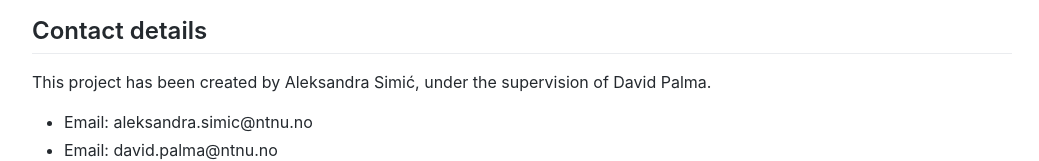
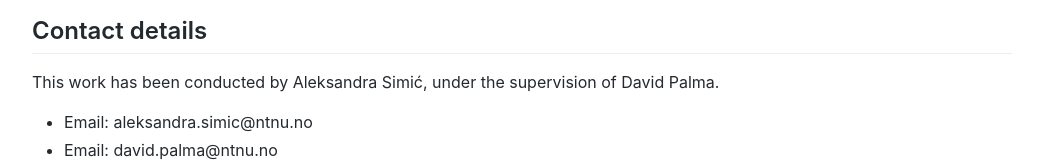
Before and after one commit to PalmaITEM/aleksandra-simic-enriched_iac, a plain HTML site: page index.html in a window 1280 px wide. Shown: the part 905-1066 px from the top of the page, without its empty margins (118-1157 px from the left). Drawn offline with Linux system fonts and the light colour scheme.

Commit message:
minor text adjustment

```diff
--- a/index.html
+++ b/index.html
@@ -74,7 +74,7 @@ reasoning to define compliance rules and verify them.</p>
 
 <h2 id="contact-details">Contact details<a class="anchorjs-link " href="#contact-details" aria-label="Anchor" data-anchorjs-icon="" style="font: 1em / 1 anchorjs-icons; padding-left: 0.375em;"></a></h2>
 
-<p>This project has been created by Aleksandra Simić, under the supervision of David Palma.</p>
+<p>This work has been conducted by Aleksandra Simić, under the supervision of David Palma.</p>
 
 <ul>
   <li>Email: aleksandra.simic@ntnu.no</li>
```
